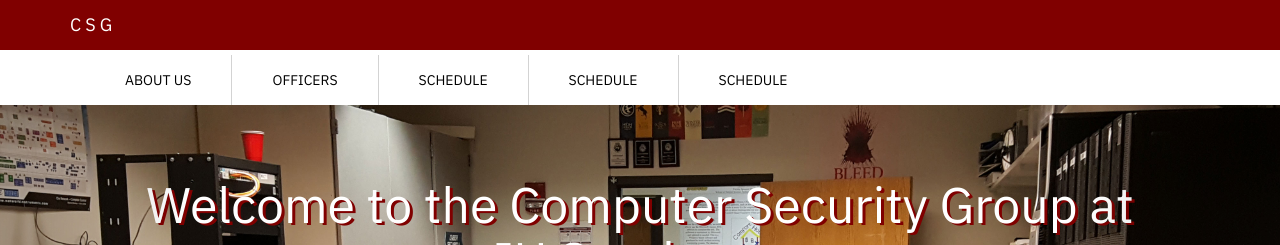
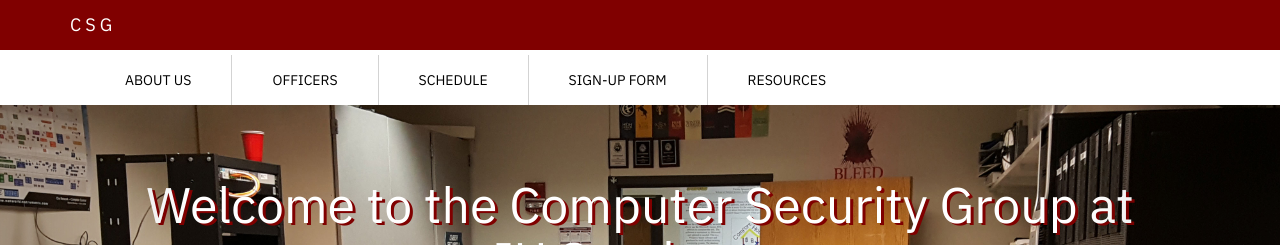
Before and after one commit to ius-csg/csghomepage, a Jekyll site: the page built from index.html, in a window 1280 px wide and 900 px high. Shown: the top 245 px of the window. Built offline with Jekyll 4.4.1, drawn with Linux system fonts in a browser that asks for light colours.

```diff
--- a/CSGLabsContributers.html
+++ b/CSGLabsContributers.html
@@ -5,7 +5,7 @@
 
 <h1>Stay tune</h1>
 <h3>We will be posting more information about CSGLabs and the contributers here soon.</h3>
-<p>If your interested in reading the proposals check out the <a href="../assets/pdf/CSGLabs Website Proposal.pdf">infrasturecure</a> infrasturecure proposal and the <a href="../assets/pdf/CSGLabs Infrastructure Proposal.pdf">web appplication</a> proposal.</p>
+<p>If your interested in reading the proposals check out the <a href="../assets/pdf/CSGLabs Website Proposal.pdf">infrasturecure</a> proposal and the <a href="../assets/pdf/CSGLabs Infrastructure Proposal.pdf">web appplication</a> proposal.</p>
 <h3> <a href="index.html">Home Page</a> </h3>
 </body>
 </html>
--- a/_includes/header.html
+++ b/_includes/header.html
@@ -17,8 +17,8 @@
                 <li><a href="index.html#about">ABOUT US</a></li>
                 <li><a href="index.html#officers">OFFICERS</a></li>
                 <li><a href="index.html#schedule">SCHEDULE</a></li>
-                <li><a href="index.html#schedule">SCHEDULE</a></li>
-                <li><a href="index.html#schedule">SCHEDULE</a></li>
+                <li><a href="index.html#Interest Form">SIGN-UP FORM</a></li>
+                <li><a href="index.html#resources">RESOURCES</a></li>
             </ul>
         </div>
     </div>
```
